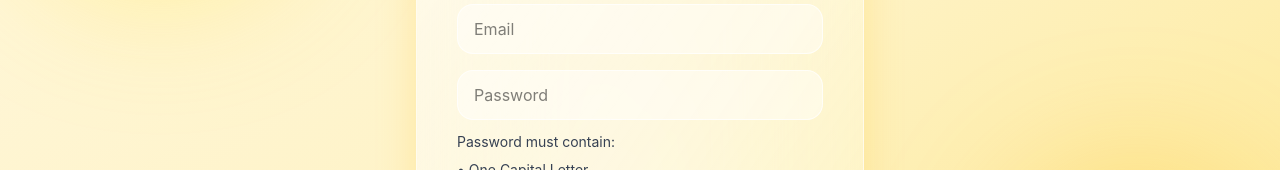
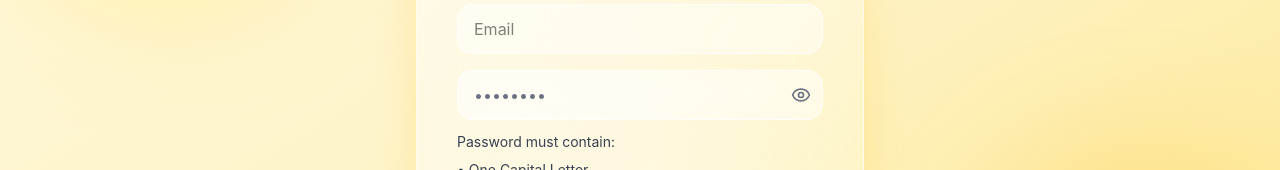
Before and after one commit to Sriyokeshwar/Login-view, a React (Vite) app: page /edit/1 in a window 1280 px wide. Shown: the part 317-487 px from the top of the page. Built offline with nearby package versions, Linux system fonts and the light colour scheme; no server answers.

Commit message:
Initial MERN user management project

```diff
--- a/src/Edit.jsx
+++ b/src/Edit.jsx
@@ -4,10 +4,12 @@
 import { useState, useEffect } from "react";
 import { useNavigate, useParams } from "react-router-dom";
 import axios from "axios";
+import { Eye, EyeOff } from "lucide-react";
 
 function Edit() {
   const navigate = useNavigate();
   const { id } = useParams();
+  const [showPassword, setShowPassword] = useState(false);
 
   const [agree, setAgree] = useState(false);
 
@@ -181,21 +183,32 @@
           </div>
 
           {/* Password */}
-          <div className="mb-2">
+        <div className="mb-2">
+          <div className="relative">
             <input
-              type="password"
+              type={showPassword ? "text" : "password"}
               id="password"
+              name="password"
+              placeholder="••••••••"
               value={form.password}
               onChange={handleChange}
-              placeholder="Password"
-              className="w-full bg-white/45 border border-white/70 rounded-2xl px-4 py-3 outline-none focus:ring-2 focus:ring-yellow-400"
+              className="w-full bg-white/45 backdrop-blur-xl border border-white/70 rounded-2xl px-4 py-3 pr-12 outline-none focus:ring-2 focus:ring-yellow-400 placeholder:text-gray-500"
             />
-            {errors.password && (
-              <p className="text-red-500 text-sm mt-2">
-                {errors.password}
-              </p>
-            )}
+
+            <button
+              type="button"
+              onClick={() => setShowPassword(!showPassword)}
+              className="absolute right-3 top-1/2 -translate-y-1/2 text-gray-500 hover:text-gray-700"
+            >
+              {showPassword ? <EyeOff size={20} /> : <Eye size={20} />}
+            </button>
           </div>
+
+          {errors.password && (
+            <p className="text-red-500 text-sm mt-2">{errors.password}</p>
+          )}
+
+        </div>
 
           {/* Rules */}
           <div className="text-sm text-gray-700 mb-4 leading-7">
--- a/src/Register.jsx
+++ b/src/Register.jsx
@@ -4,12 +4,11 @@
 import { useState } from "react";
 import { useNavigate } from "react-router-dom";
 import axios from "axios";
-import { Eye, EyeSlash } from "lucide-react";
+import { Eye, EyeOff } from "lucide-react";
 
 function Register() {
   const navigate = useNavigate();
   const [showPassword, setShowPassword] = useState(false);
-
 
   const [agree, setAgree] = useState(false);
 
@@ -163,21 +162,26 @@
 
               {/* Password */}
         <div className="mb-2">
+          <div className="relative">
             <input
               type={showPassword ? "text" : "password"}
               id="password"
+              name="password"
               placeholder="••••••••"
               value={form.password}
               onChange={handleChange}
-            className="w-full bg-white/45 backdrop-blur-xl border border-white/70 rounded-2xl px-4 py-3 outline-none focus:ring-2 focus:ring-yellow-400 placeholder:text-gray-500"
+              className="w-full bg-white/45 backdrop-blur-xl border border-white/70 rounded-2xl px-4 py-3 pr-12 outline-none focus:ring-2 focus:ring-yellow-400 placeholder:text-gray-500"
             />
+
             <button
               type="button"
               onClick={() => setShowPassword(!showPassword)}
-            className="absolute right-3 top-3 text-gray-500 hover:text-gray-700"
+              className="absolute right-3 top-1/2 -translate-y-1/2 text-gray-500 hover:text-gray-700"
             >
-            {showPassword ? <Eye /> : <EyeSlash />}
+              {showPassword ? <EyeOff size={20} /> : <Eye size={20} />}
             </button>
+          </div>
+
           {errors.password && (
             <p className="text-red-500 text-sm mt-2">{errors.password}</p>
           )}
```
Lines whose indentation alone changed are shown as unchanged.
